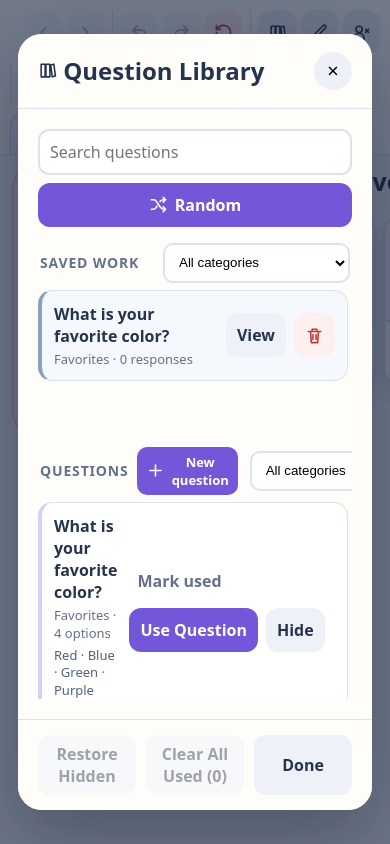
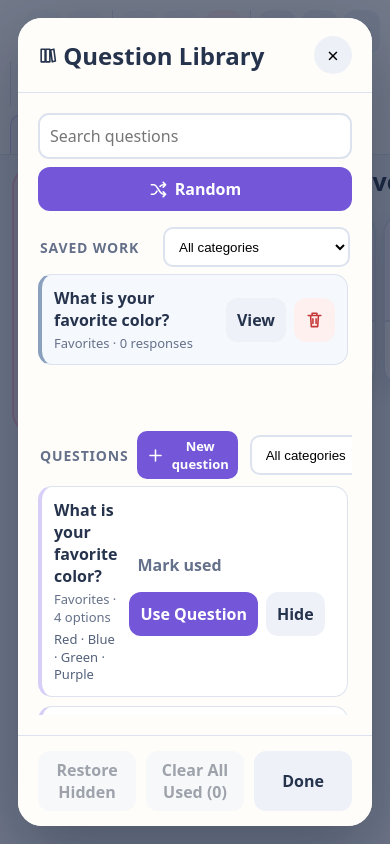
Before and after one commit to Anthony-De/school, a website built with Vite: page apps/question_of_the_day/index.html in a window 390 px wide. Both pictures are taken after a click on the button 277 px from the left and 32 px from the top of the page. Shown: the top 844 px of the page. Built offline with nearby package versions, Linux system fonts and the light colour scheme.

Commit message:
Adjust library modal height calculations for improved responsiveness

```diff
--- a/apps/question_of_the_day/src/styles.css
+++ b/apps/question_of_the_day/src/styles.css
@@ -910,8 +910,10 @@ button {
   overflow: hidden;
 }
 #libraryModal .modal {
-  height: min(840px, 92vh);
-  max-height: 100vh;
+  height: calc(100vh - 36px);
+  height: calc(100dvh - 36px);
+  max-height: calc(100vh - 36px);
+  max-height: calc(100dvh - 36px);
 }
 #libraryModal #clearUsedBtn {
   margin-right: auto;
```
